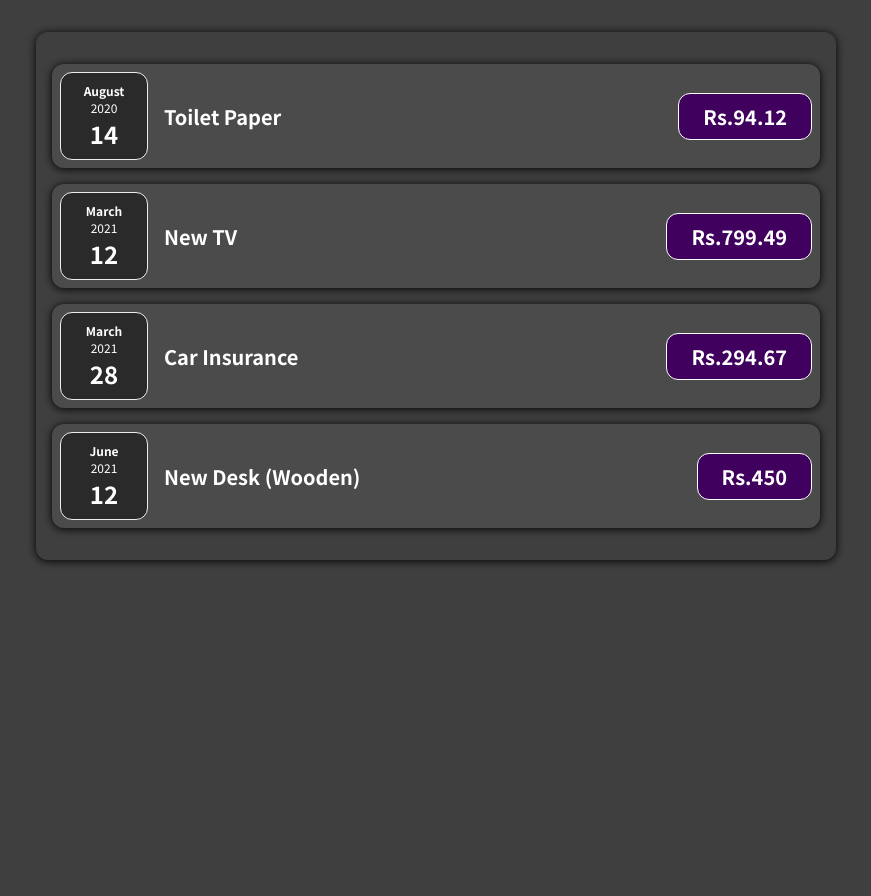
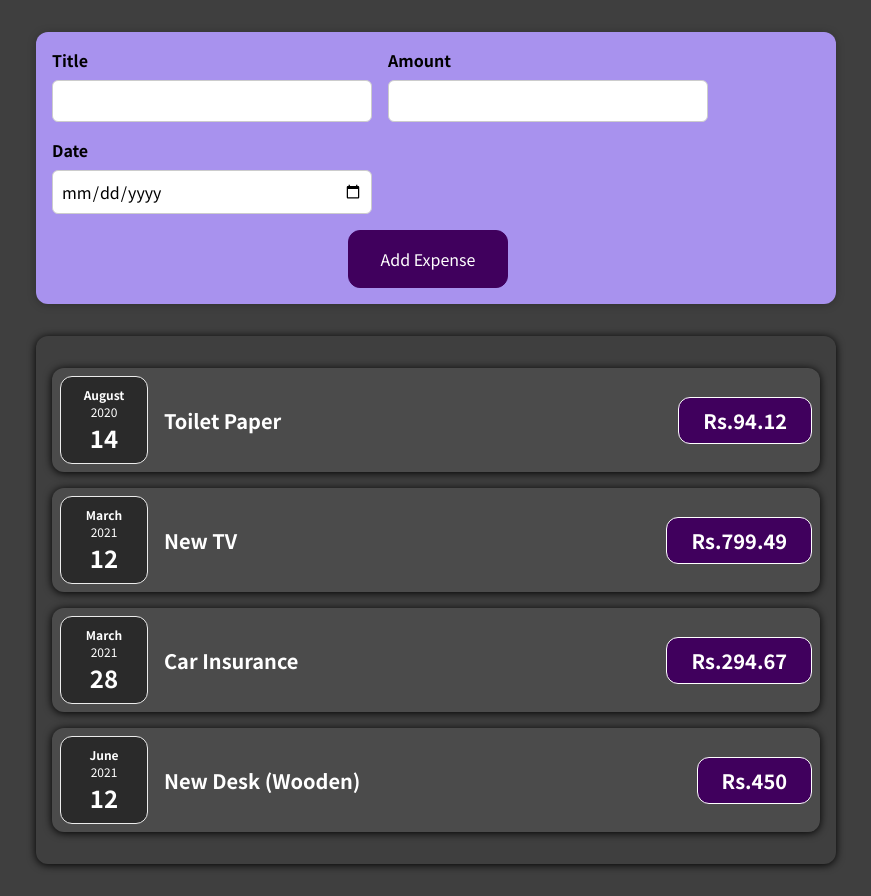
Before and after one commit to manoj2712/expense-tracker, a React (Create React App) app: page / in a window 1280 px wide. Shown: the whole page, without its empty margins (204-1075 px from the left). Before the commit the page ends 800 px from the top, so only its background shows below. Built offline with nearby package versions, Linux system fonts and the light colour scheme.

Commit message:
added ExpenseForm and NewExpense component for user input

```diff
--- a/src/App.js
+++ b/src/App.js
@@ -1,5 +1,6 @@
 import React from "react";
 import Expenses from "./components/Expenses/Expenses";
+import NewExpense from "./components/NewExpense/NewExpense";
 
 const expenses = [
   {
@@ -26,6 +27,7 @@
 const App = ()=> {
   return (
     <div>
+      <NewExpense/>
       <Expenses items={expenses} />
     </div>
   );
--- a/src/components/Expenses/ExpenseItem.js
+++ b/src/components/Expenses/ExpenseItem.js
@@ -1,7 +1,7 @@
 import React from "react";
 import "./ExpenseItem.css";
 import ExpenseDate from "./ExpenseDate";
-import Card from "../Card";
+import Card from "../UI/Card";
 const ExpenseItem=(props)=> {
   return (
     <Card className="expense-item">
--- a/src/components/Expenses/Expenses.js
+++ b/src/components/Expenses/Expenses.js
@@ -1,7 +1,7 @@
 import React from "react";
 import ExpenseItem from "./ExpenseItem";
 import "./Expenses.css";
-import Card from "../Card";
+import Card from "../UI/Card";
 
 const Expenses = (props) =>{
   return (
--- /dev/null
+++ b/src/components/NewExpense/ExpenseForm.css
@@ -0,0 +1,26 @@
+.new-expense_controls{
+    display: flex;
+    flex-wrap:wrap;
+    gap:1rem;
+    margin-bottom:1rem;
+    text-align: left;
+}
+
+.new-expense__control label{
+    font-weight: bold;
+    margin-bottom: 0.5rem;
+    display: block;
+}
+
+.new-expense__control input{
+    font:inherit;
+    padding:0.5rem;
+    border-radius: 6px;
+    border:1px solid #ccc;
+    width:20rem;
+    max-width: 100%;
+}
+
+.new-expense__actions{
+    text-align: right;
+}
--- /dev/null
+++ b/src/components/NewExpense/ExpenseForm.js
@@ -0,0 +1,28 @@
+import React from "react";
+import "./ExpenseForm.css";
+
+const ExpenseForm = () => {
+  return (
+    <form>
+      <div className="new-expense_controls">
+        <div className="new-expense__control">
+          <label>Title</label>
+          <input type="text" />
+        </div>
+        <div className="new-expense__control">
+          <label>Amount</label>
+          <input type="number" min="0.01" steps="0.01" />
+        </div>
+        <div className="new-expense__control">
+          <label>Date</label>
+          <input type='date' min="01-01-2019" max="31-12-2023" />
+        </div>
+          </div>
+          <div className="new-expense__action">
+              <button type="submit">Add Expense</button>
+          </div>
+    </form>
+  );
+};
+
+export default ExpenseForm;
--- /dev/null
+++ b/src/components/NewExpense/NewExpense.css
@@ -0,0 +1,38 @@
+.new-expense {
+    background-color: #a892ee;
+    padding:1rem;
+    margin:2rem auto;
+    width:50rem;
+    max-width: 95%;
+    border-radius: 12px;
+    text-align: center;
+    box-shadow: 0 1px 8px rgba(0,0,0,0.25);
+}
+
+.new-expense button{
+    font: inherit;
+    cursor:pointer;
+    padding:1rem 2rem;
+    border:1px solid #40005d;
+    background-color: #40005d;
+    color:white;
+    border-radius: 12px;
+    margin-right:1rem;
+}
+
+.new-expense button:hover,
+.new-expense button:active{
+    background-color: #510674;
+    border-color: #510674;
+}
+
+.new-expense button.alternative{
+    color:#220131;
+    border-color: transparent;
+    background-color: transparent;
+}
+
+.new-expense button.alternative:hover,
+.new-expense button.alternative.active{
+    background-color: #ddb3f8;
+}
--- /dev/null
+++ b/src/components/NewExpense/NewExpense.js
@@ -0,0 +1,12 @@
+import React from "react";
+import './NewExpense.css'
+import ExpenseForm from "./ExpenseForm";
+const NewExpense = () => {
+    return (
+        <div className="new-expense">
+            <ExpenseForm/>
+        </div>
+    )
+}
+
+export default NewExpense;
```
Also changed, not shown: src/components/UI/Card.css (renamed from src/components/Card.css), src/components/UI/Card.js (renamed from src/components/Card.js).
